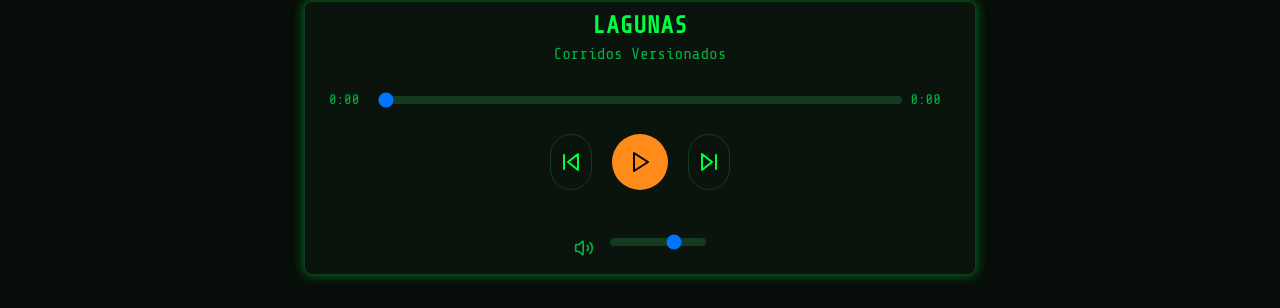
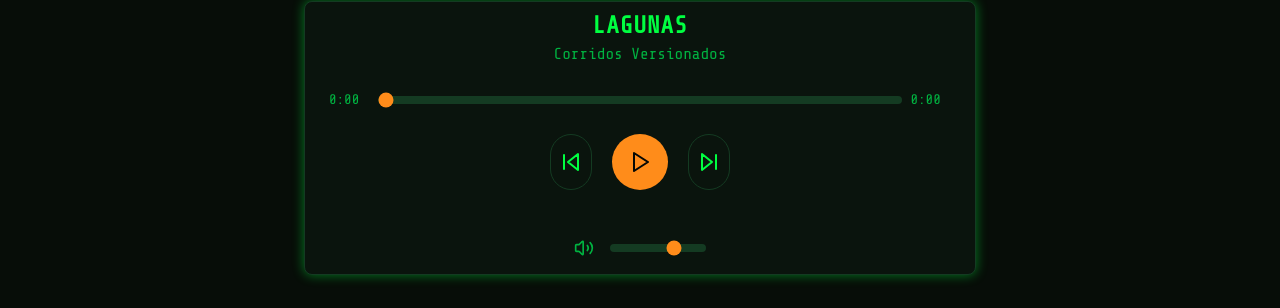
Before and after one commit to SoyUnCitrico/emme-web, a React (Vite) app: page / in a window 1280 px wide. Shown: the part 1872-2180 px from the top of the page. Built offline with nearby package versions, Linux system fonts and the light colour scheme.

Commit message:
Cambiando handler de audio

```diff
--- a/src/App.tsx
+++ b/src/App.tsx
@@ -1,5 +1,6 @@
 import { lazy, Suspense, type ReactElement } from 'react';
 import { createBrowserRouter, RouterProvider } from 'react-router-dom';
+import { AudioProvider } from './hooks/useAudio';
 
 // Lazy loading pages for better performance
 const Home = lazy(() => import('./pages/Home'));
@@ -33,11 +34,13 @@ const router = createBrowserRouter(
 
 export default function App() {
   return (
+    <AudioProvider>
       <RouterProvider
         router={router}
         future={{
           v7_startTransition: true,
         }}
       />
+    </AudioProvider>
   );
 }
--- a/src/components/AudioPlayer/AudioPlayer.tsx
+++ b/src/components/AudioPlayer/AudioPlayer.tsx
@@ -1,94 +1,11 @@
-import { useState, useEffect, useRef, useCallback } from 'react';
 import { Play, Pause, SkipBack, SkipForward, Volume2 } from 'lucide-react';
-// Definición de tipos
-// interface AudioEvent extends Event {
-//   target: HTMLAudioElement;
-// }
+import { useAudio } from '@/hooks/useAudio';
 
-// interface HTMLAudioElementWithDuration extends HTMLAudioElement {
-//   duration: number;
-// }
+// Reproductor visual. NO posee el <audio>: controla la instancia compartida del
+// AudioProvider, así que queda sincronizado con el botón del header y el hero.
+const AudioWavePlayer = (): JSX.Element => {
+  const { isPlaying, currentTime, duration, volume, toggle, seek, setVolume } = useAudio();
 
-const AudioWavePlayer = (): JSX.Element => {
-  const [isPlaying, setIsPlaying] = useState<boolean>(false);
-  const [duration, setDuration] = useState<number>(0);
-  const [currentTime, setCurrentTime] = useState<number>(0);
-  const [volume, setVolume] = useState<number>(0.7);
-  // const [waveformData, setWaveformData] = useState<number[]>([]);
-
-  const audioRef = useRef<HTMLAudioElement | null>(null);
-  const animationRef = useRef<number | null>(null);
-
-
-  // Generar datos aleatorios para la forma de onda (simulación)
-  useEffect(() => {
-    const generateWaveformData = (): void => {
-      const data: number[] = [];
-      for (let i = 0; i < 40; i++) {
-        // Generar valores aleatorios entre 0.2 y 1 para las barras
-        data.push(0.2 + Math.random() * 0.8);
-      }
-      // setWaveformData(data);
-    };
-
-    generateWaveformData();
-  }, []);
-
-  // Cargar la duración del audio cuando el componente se monte
-  useEffect(() => {
-    if (audioRef.current) {
-      const seconds = Math.floor(audioRef.current.duration);
-      setDuration(isNaN(seconds) ? 0 : seconds);
-    }
-
-    const handleLoadedMetadata = (): void => {
-      if (audioRef.current) {
-        const seconds = Math.floor(audioRef.current.duration);
-        setDuration(seconds);
-      }
-    };
-
-    const audioElement = audioRef.current;
-
-    audioElement?.addEventListener('loadedmetadata', handleLoadedMetadata);
-
-    return () => {
-      audioElement?.removeEventListener('loadedmetadata', handleLoadedMetadata);
-    };
-  }, [audioRef]);
-
-  // Actualizar el progreso de la reproducción
-  const updateProgress = useCallback((): void => {
-    if (audioRef.current) {
-      const currentSeconds = audioRef.current.currentTime;
-      setCurrentTime(currentSeconds);
-      animationRef.current = requestAnimationFrame(updateProgress);
-    }
-  }, []);
-
-  // Controlar reproducción
-  useEffect(() => {
-    if (isPlaying && audioRef.current) {
-      audioRef.current.play()
-        .catch((error: Error) => {
-          console.error("Error al reproducir audio:", error);
-          setIsPlaying(false);
-        });
-      updateProgress();
-    } else {
-      audioRef.current?.pause();
-      if (animationRef.current) {
-        cancelAnimationFrame(animationRef.current);
-      }
-    }
-    return () => {
-      if (animationRef.current) {
-        cancelAnimationFrame(animationRef.current);
-      }
-    };
-  }, [isPlaying, updateProgress]);
-
-  // Formatear tiempo en mm:ss
   const formatTime = (time: number): string => {
     if (time && !isNaN(time)) {
       const minutes = Math.floor(time / 60);
@@ -98,84 +15,29 @@ const AudioWavePlayer = (): JSX.Element => {
     return '0:00';
   };
 
-  // Manejar cambios en la barra de progreso
-  const handleProgressChange = (e: React.ChangeEvent<HTMLInputElement>): void => {
-    const newTime = parseFloat(e.target.value);
-    setCurrentTime(newTime);
-    if (audioRef.current) {
-      audioRef.current.currentTime = newTime;
-    }
-  };
-
-  // Manejar cambios en el volumen
-  const handleVolumeChange = (e: React.ChangeEvent<HTMLInputElement>): void => {
-    const newVolume = parseFloat(e.target.value);
-    setVolume(newVolume);
-    if (audioRef.current) {
-      audioRef.current.volume = newVolume;
-    }
-  };
-
-  // Manejar play/pause
-  const togglePlayPause = (): void => {
-    setIsPlaying(!isPlaying);
-  };
-
-  // Avanzar 10 segundos
-  const skipForward = (): void => {
-    if (audioRef.current) {
-      audioRef.current.currentTime = Math.min(audioRef.current.currentTime + 10, duration);
-    }
-  };
-
-  // Retroceder 10 segundos
-  const skipBackward = (): void => {
-    if (audioRef.current) {
-      audioRef.current.currentTime = Math.max(audioRef.current.currentTime - 10, 0);
-    }
-  };
-
-  // Identificar qué barras están activas según el progreso actual
-  // const getActiveBarCount = (): number => {
-  //   return Math.floor((currentTime / duration) * waveformData.length) || 0;
-  // };
-
-  // const activeBarCount = getActiveBarCount();
-
-  // Manejar el fin de la reproducción
-  const handleAudioEnded = (): void => {
-    setIsPlaying(false);
-  };
-
+  const skipForward = (): void => seek(Math.min(currentTime + 10, duration));
+  const skipBackward = (): void => seek(Math.max(currentTime - 10, 0));
 
   return (
-    <div className="w-full px-6 py-2 bg-matrix-panel border border-matrix-line rounded-lg shadow-glow-green mb-6 max-w-2xl mx-auto" >
-      {/* Audio Element (hidden) */}
-      <audio
-        ref={audioRef}
-        src="/sounds/lagunas.mp3" // Reemplazar con URL de audio real
-        preload="metadata"
-        onEnded={handleAudioEnded}
-      />
-
+    <div className="w-full px-6 py-2 bg-matrix-panel border border-matrix-line rounded-lg shadow-glow-green mb-6 max-w-2xl mx-auto">
       {/* Título y artista */}
       <div className="mb-6 text-center">
         <h2 className="text-2xl font-bold text-matrix-green uppercase tracking-wide">Lagunas</h2>
         <p className="text-matrix-dim">Corridos Versionados</p>
       </div>
 
-
       {/* Barra de progreso */}
       <div className="w-full flex items-center gap-2 mb-6">
         <span className="text-matrix-dim text-sm w-12">{formatTime(currentTime)}</span>
         <input
           type="range"
-          className="w-full h-2 bg-matrix-line rounded-lg appearance-none cursor-pointer"
-          min="0"
+          className="w-full h-2 bg-matrix-line rounded-lg appearance-none cursor-pointer accent-neon-orange"
+          min={0}
           max={duration || 0}
-          step="1"
+          step={1}
           value={currentTime}
-          onChange={handleProgressChange}
+          onChange={(e) => seek(parseFloat(e.target.value))}
+          aria-label="Progreso"
         />
         <span className="text-matrix-dim text-sm w-12">{formatTime(duration)}</span>
       </div>
@@ -193,9 +55,9 @@ const AudioWavePlayer = (): JSX.Element => {
           </button>
 
           <button
-            onClick={togglePlayPause}
+            onClick={toggle}
             className="p-4 rounded-full bg-neon-orange text-matrix-black hover:shadow-glow-orange transition-all"
-            aria-label={isPlaying ? "Pausar" : "Reproducir"}
+            aria-label={isPlaying ? 'Pausar' : 'Reproducir'}
             title="Pausa / Reproducir"
           >
             {isPlaying ? <Pause size={24} /> : <Play size={24} />}
@@ -210,26 +72,24 @@ const AudioWavePlayer = (): JSX.Element => {
             <SkipForward size={24} />
           </button>
         </div>
-          {/* Control de volumen */}
-        <div className="flex gap-4 justify-content-center pt-8 ">
+
+        {/* Control de volumen */}
+        <div className="flex gap-4 items-center pt-8">
           <Volume2 size={20} className="text-matrix-dim" />
           <input
             type="range"
-            className="w-24 h-2 bg-matrix-line rounded-lg appearance-none cursor-pointer"
-            min="0"
-            max="1"
-            step="0.01"
+            className="w-24 h-2 bg-matrix-line rounded-lg appearance-none cursor-pointer accent-neon-orange"
+            min={0}
+            max={1}
+            step={0.01}
             value={volume}
-            onChange={handleVolumeChange}
+            onChange={(e) => setVolume(parseFloat(e.target.value))}
             aria-label="Control de volumen"
           />
         </div>
       </div>
-
     </div>
-
-
   );
-}
+};
 
 export default AudioWavePlayer;
--- a/src/components/Header/Header.tsx
+++ b/src/components/Header/Header.tsx
@@ -1,7 +1,8 @@
 import { useState, useEffect } from 'react';
-import { Menu, X } from 'lucide-react';
+import { Menu, X, Play, Pause, Volume2 } from 'lucide-react';
 import { useNavigate, useLocation } from 'react-router-dom';
 import { navItems, useSiteNav, type NavItem } from '@/hooks/useSiteNav';
+import { useAudio } from '@/hooks/useAudio';
 const logoSrc = 'https://amazons3-images-micel10.s3.us-east-2.amazonaws.com/images/emmeLogo.png';
 const logotipoSrc = 'https://amazons3-images-micel10.s3.us-east-2.amazonaws.com/images/logotipoSombra.png';
 const Header = (): JSX.Element => {
@@ -10,6 +11,7 @@ const Header = (): JSX.Element => {
   const navigate = useNavigate();
   const location = useLocation();
   const { go, isActive, href } = useSiteNav();
+  const { isPlaying, toggle, volume, setVolume } = useAudio();
 
   // Detectar scroll para cambiar la apariencia del header
   useEffect(() => {
@@ -59,6 +61,29 @@ const Header = (): JSX.Element => {
               {/* <span className="font-bold text-xl tracking-widest">EmmE</span> */}
               <img src={logotipoSrc} alt="Logotipo" className="h-6 w-auto opacity-50 pl-2" />
             </a>
+          </div>
+
+          {/* Controles de audio (misma instancia que el reproductor) */}
+          <div className="flex items-center gap-2 md:gap-3">
+            <button
+              onClick={toggle}
+              className="text-matrix-green hover:text-neon-orange transition-colors"
+              aria-label={isPlaying ? 'Pausar audio' : 'Reproducir audio'}
+              title={isPlaying ? 'Pausar audio' : 'Reproducir audio'}
+            >
+              {isPlaying ? <Pause size={20} /> : <Play size={20} />}
+            </button>
+            <Volume2 size={16} className="hidden sm:block text-matrix-dim" />
+            <input
+              type="range"
+              min={0}
+              max={1}
+              step={0.01}
+              value={volume}
+              onChange={(e) => setVolume(parseFloat(e.target.value))}
+              className="hidden sm:block w-16 md:w-20 accent-neon-orange cursor-pointer"
+              aria-label="Volumen"
+            />
           </div>
 
           {/* Navegación Desktop */}
--- /dev/null
+++ b/src/hooks/useAudio.tsx
@@ -0,0 +1,133 @@
+import {
+  createContext,
+  useCallback,
+  useContext,
+  useEffect,
+  useRef,
+  useState,
+  type ReactNode,
+} from 'react';
+
+const AUDIO_SRC = '/sounds/lagunas.mp3';
+
+interface AudioContextValue {
+  isPlaying: boolean;
+  volume: number;
+  currentTime: number;
+  duration: number;
+  hasStarted: boolean;
+  play: () => void;
+  pause: () => void;
+  toggle: () => void;
+  start: () => void; // arranca una sola vez (primer click del hero)
+  setVolume: (v: number) => void;
+  seek: (t: number) => void;
+}
+
+const AudioCtx = createContext<AudioContextValue | null>(null);
+
+/**
+ * Provee una ÚNICA instancia de <audio> compartida por toda la app (Header,
+ * AudioPlayer y el Hero controlan el mismo elemento). El estado refleja los
+ * eventos del elemento, así cualquier control queda sincronizado.
+ */
+export function AudioProvider({ children }: { children: ReactNode }) {
+  const audioRef = useRef<HTMLAudioElement>(null);
+  const startedRef = useRef(false);
+  const [isPlaying, setIsPlaying] = useState(false);
+  const [volume, setVolumeState] = useState(0.7);
+  const [currentTime, setCurrentTime] = useState(0);
+  const [duration, setDuration] = useState(0);
+  const [hasStarted, setHasStarted] = useState(false);
+
+  const play = useCallback(() => {
+    audioRef.current?.play().catch((err) => {
+      console.error('No se pudo reproducir el audio:', err);
+    });
+  }, []);
+
+  const pause = useCallback(() => {
+    audioRef.current?.pause();
+  }, []);
+
+  const toggle = useCallback(() => {
+    const a = audioRef.current;
+    if (!a) return;
+    if (a.paused) play();
+    else pause();
+  }, [play, pause]);
+
+  // Arranca el audio solo en la primera llamada (resto = no-op).
+  const start = useCallback(() => {
+    if (startedRef.current) return;
+    startedRef.current = true;
+    setHasStarted(true);
+    play();
+  }, [play]);
+
+  const setVolume = useCallback((v: number) => {
+    setVolumeState(v);
+    if (audioRef.current) audioRef.current.volume = v;
+  }, []);
+
+  const seek = useCallback((t: number) => {
+    if (audioRef.current) audioRef.current.currentTime = t;
+    setCurrentTime(t);
+  }, []);
+
+  // Mantener el volumen del elemento en sync con el estado.
+  useEffect(() => {
+    if (audioRef.current) audioRef.current.volume = volume;
+  }, [volume]);
+
+  // Reflejar los eventos del elemento en el estado de React.
+  useEffect(() => {
+    const a = audioRef.current;
+    if (!a) return;
+    const onTime = () => setCurrentTime(a.currentTime);
+    const onMeta = () => setDuration(Number.isFinite(a.duration) ? a.duration : 0);
+    const onPlay = () => setIsPlaying(true);
+    const onPause = () => setIsPlaying(false);
+    const onEnded = () => setIsPlaying(false);
+    a.addEventListener('timeupdate', onTime);
+    a.addEventListener('loadedmetadata', onMeta);
+    a.addEventListener('play', onPlay);
+    a.addEventListener('pause', onPause);
+    a.addEventListener('ended', onEnded);
+    return () => {
+      a.removeEventListener('timeupdate', onTime);
+      a.removeEventListener('loadedmetadata', onMeta);
+      a.removeEventListener('play', onPlay);
+      a.removeEventListener('pause', onPause);
+      a.removeEventListener('ended', onEnded);
+    };
+  }, []);
+
+  return (
+    <AudioCtx.Provider
+      value={{
+        isPlaying,
+        volume,
+        currentTime,
+        duration,
+        hasStarted,
+        play,
+        pause,
+        toggle,
+        start,
+        setVolume,
+        seek,
+      }}
+    >
+      <audio ref={audioRef} src={AUDIO_SRC} preload="metadata" />
+      {children}
+    </AudioCtx.Provider>
+  );
+}
+
+// eslint-disable-next-line react-refresh/only-export-components -- hook + provider conviven en este archivo de contexto
+export function useAudio(): AudioContextValue {
+  const ctx = useContext(AudioCtx);
+  if (!ctx) throw new Error('useAudio debe usarse dentro de <AudioProvider>');
+  return ctx;
+}
--- a/src/pages/Home.tsx
+++ b/src/pages/Home.tsx
@@ -12,7 +12,7 @@ const projects = [
   { url: 'https://synth-web-tau.vercel.app/', label: 'Synth React' },
   { url: 'https://micel10.vercel.app/', label: 'MICEL_10' },
   { url: 'https://fakestore-app-iota.vercel.app/', label: 'FakeStore' },
-  { url: 'https://app-genda-front.vercel.app/', label: 'App Genda' },
+  { url: 'https://soyuncitrico.github.io/p5-postales/loop/index.html', label: 'P5 Postales' },
   { url: 'https://ccdtecno.github.io//', label: 'CCDTecno' },
 ];
 
```
Also changed, not shown: src/components/Hero/HeroScene.tsx (+7 -2 lines). Lines whose indentation alone changed are shown as unchanged.
